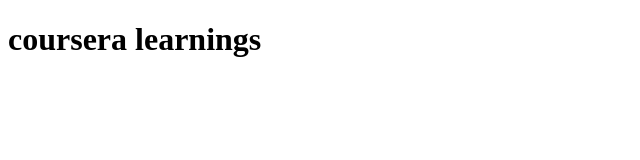
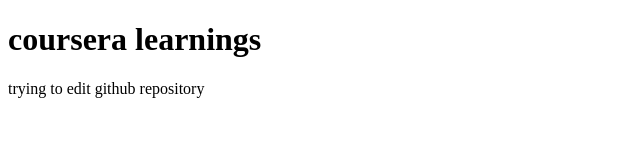
Before and after one commit to taniisha08/coursera-test, a plain HTML site: page index.html in a window 1280 px wide. Shown: the whole page, without its empty margins (0-640 px from the left). Drawn offline with Linux system fonts and the light colour scheme.

Commit message:
edited file

```diff
--- a/index.html
+++ b/index.html
@@ -6,5 +6,6 @@
   </head>
   <body>
     <h1>coursera learnings</h1>
+    <p>trying to edit github repository</p>
   </body>
 </html>
```
